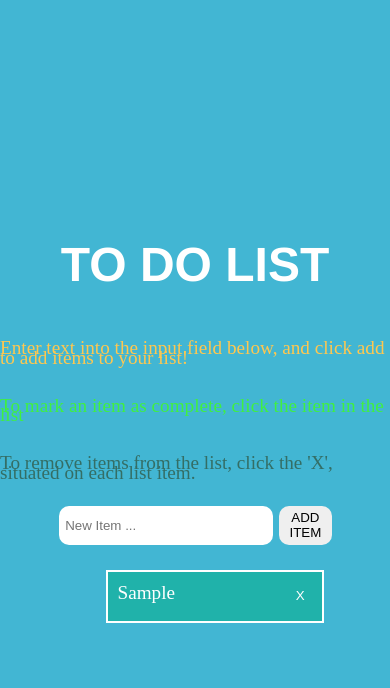
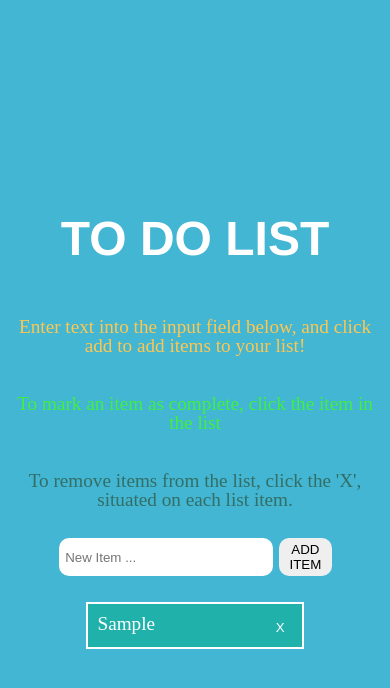
Before and after one commit to jamie120/JS-toDoList, a plain HTML site: page index.html in a window 390 px wide. Both pictures are taken after typing "Sample" into the empty fields and a click on the button "ADD ITEM". Drawn offline with Linux system fonts and the light colour scheme.

Commit message:
Change styling - to be responsive to mobile device

```diff
--- a/style.css
+++ b/style.css
@@ -23,7 +23,10 @@ body {
 .instruction-complete,
 .instruction-remove {
     font-size: 1.2rem;
-    line-height: 0.5em;
+    line-height: 1em;
+    text-align: center;
+    padding-left: 0.5em;
+    padding-right: 0.5em;
 }
 
 .instructions {
@@ -79,11 +82,12 @@ ul {
     display: flex;
     flex-direction: column;
     align-items: center;
+    padding-left: 0;
 }
 
 li {
     width: 50%;
-    height: 30px;
+    height: auto;
     background-color: lightseagreen;
     color: white;
     font-size: 1.2rem;
@@ -91,6 +95,7 @@ li {
     padding: 0.5em;
     margin-top: 0.5em;
     list-style-type: none;
+    word-wrap: break-word;
 }
 
 .delete {
```
